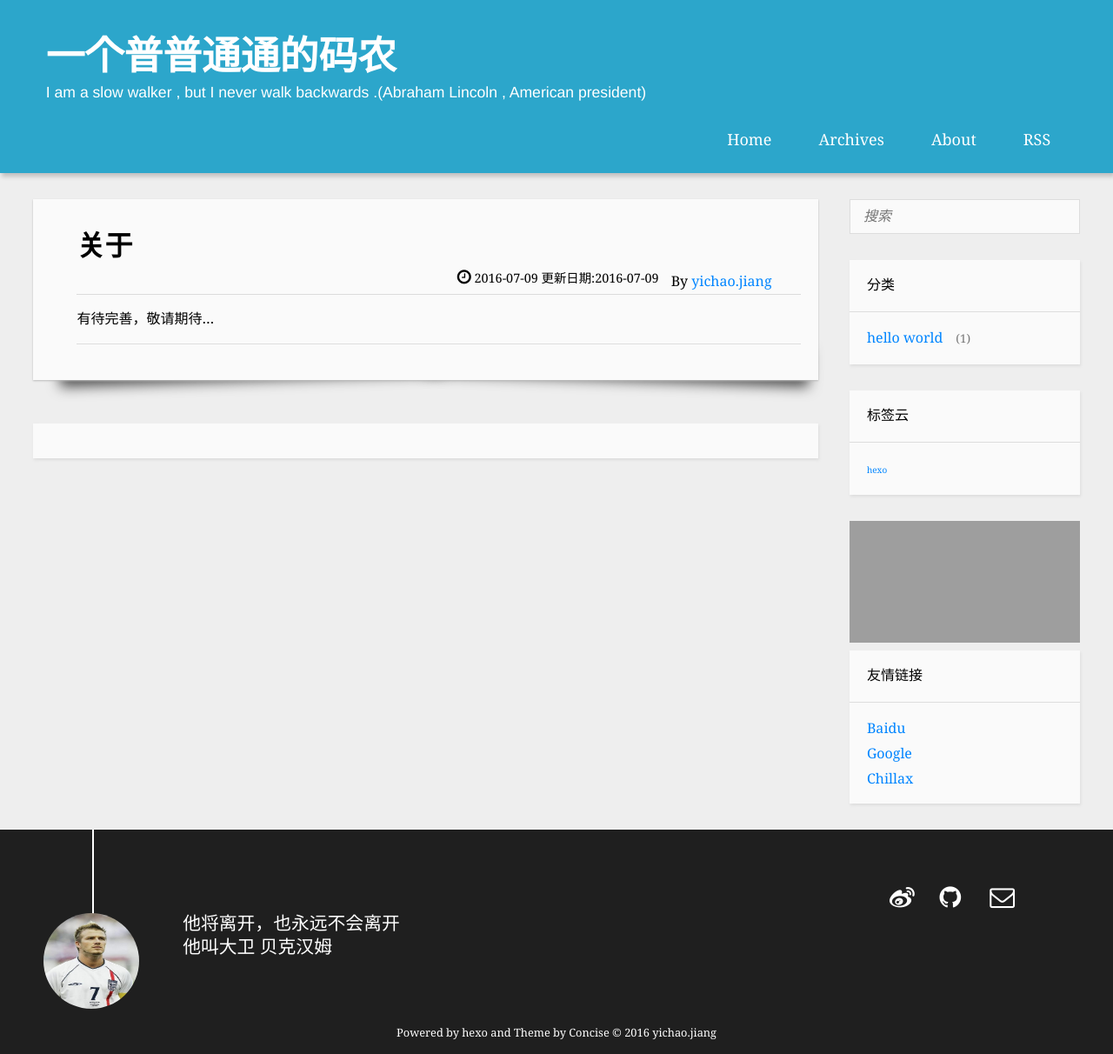
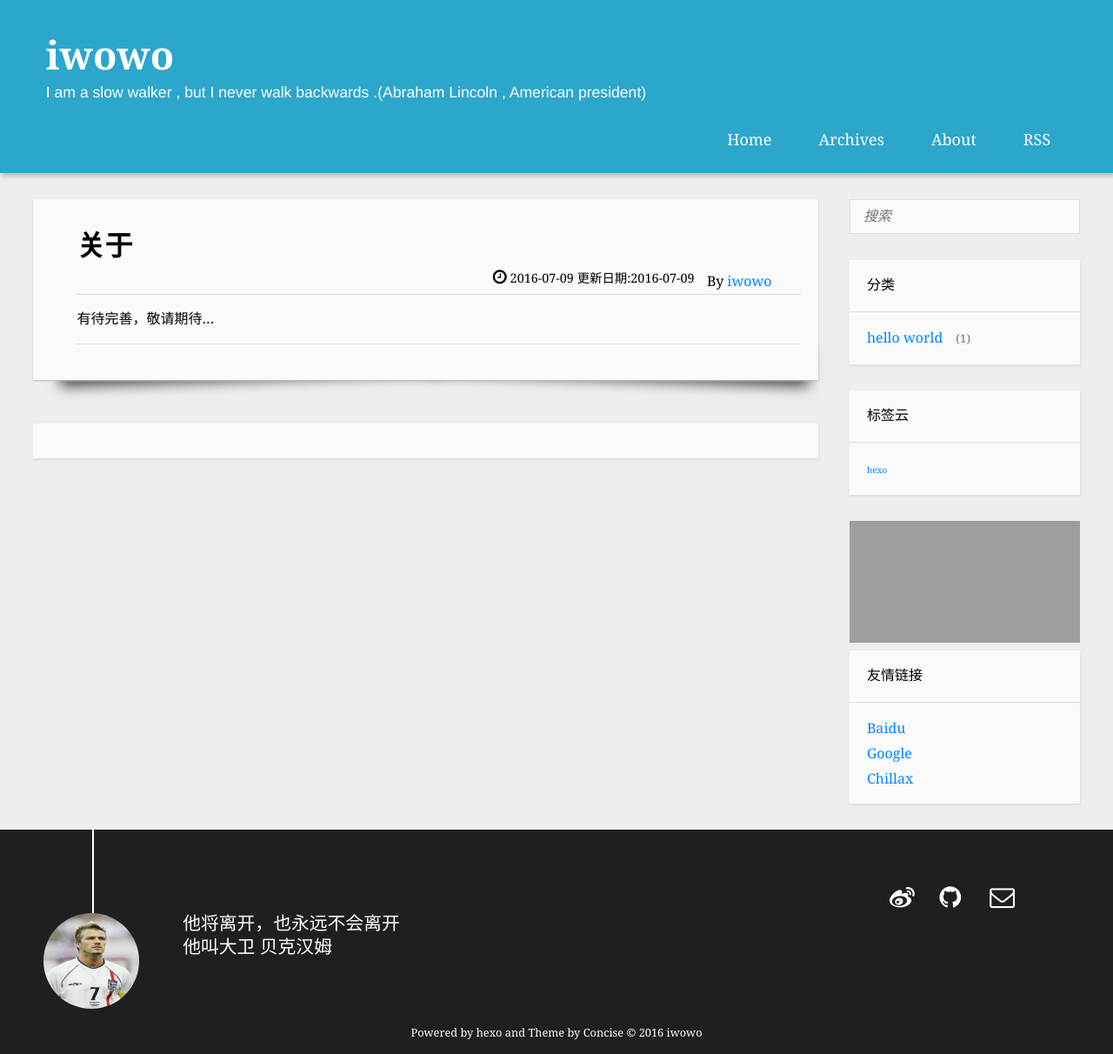
Before and after one commit to wowojyc/iwowo, a plain HTML site: page about/index.html in a window 1280 px wide. Shown: the whole page at 87% size. Drawn offline with nearby package versions, Linux system fonts and the light colour scheme; some packages are replaced by stand-ins of ours; no server answers; grey boxes are pictures that could not be loaded; a script that the page names is missing; a web font is replaced by a local one.

Commit message:
Site updated: 2016-07-09 16:53:58

```diff
--- a/about/index.html
+++ b/about/index.html
@@ -15,8 +15,8 @@
 	})();
 	</script>
 
-  <title>关于 | 一个普普通通的码农</title>
-  <meta name="author" content="yichao.jiang">
+  <title>关于 | iwowo</title>
+  <meta name="author" content="iwowo">
 
   <meta name="description" content="To be better">
 
@@ -24,14 +24,14 @@
   <meta name="viewport" content="width=device-width, initial-scale=1, maximum-scale=1">
 
   <meta property="og:title" content="关于"/>
-  <meta property="og:site_name" content="一个普普通通的码农"/>
+  <meta property="og:site_name" content="iwowo"/>
 
 
     <meta property="og:image" content="undefined"/>
 
 
   <link href="/imgs/2.ico" rel="icon" type="image/x-ico">
-  <link rel="alternate" href="/atom.xml" title="一个普普通通的码农" type="application/atom+xml">
+  <link rel="alternate" href="/atom.xml" title="iwowo" type="application/atom+xml">
   <link rel="stylesheet" href="/css/style.css" media="screen" type="text/css">
   <!--[if lt IE 9]><script src="//html5shiv.googlecode.com/svn/trunk/html5.js"></script><![endif]-->
   <script src="//libs.baidu.com/jquery/1.8.0/jquery.min.js"></script>
@@ -42,7 +42,7 @@
   <header><div>
 
 			<div id="textlogo">
-				<h1 class="site-name">一个普普通通的码农</h1>
+				<h1 class="site-name">iwowo</h1>
 				<h2 class="blog-motto">I am a slow walker , but I never walk backwards .(Abraham Lincoln , American president)</h2>
 			</div>
 			<nav class="animated">
@@ -69,7 +69,7 @@
   </h1>
   <p class="article-author">By
 
-      <a href="http://wowojyc.github.io" title="yichao.jiang">yichao.jiang</a>
+      <a href="http://wowojyc.github.io" title="iwowo">iwowo</a>
     </p>
   <p class="article-time">
     <time datetime="2016-07-09T08:10:45.000Z" itemprop="datePublished">2016-07-09</time>
@@ -229,7 +229,7 @@ with(document)0[
 	</div>
 		<p class="copyright">Powered by <a href="http://hexo.io" target="_blank" title="hexo">hexo</a> and Theme by <a href="https://github.com/huangjunhui/concise" target="_blank" title="Concise">Concise</a> © 2016
 
-		<a href="http://wowojyc.github.io/about" target="_blank" title="yichao.jiang">yichao.jiang</a>
+		<a href="http://wowojyc.github.io/about" target="_blank" title="iwowo">iwowo</a>
 
 		</p>
 </div>
--- a/atom.xml
+++ b/atom.xml
@@ -1,6 +1,6 @@
 <?xml version="1.0" encoding="utf-8"?>
 <feed xmlns="http://www.w3.org/2005/Atom">
-  <title><![CDATA[一个普普通通的码农]]></title>
+  <title><![CDATA[iwowo]]></title>
   <subtitle><![CDATA[I am a slow walker , but I never walk backwards .(Abraham Lincoln , American president)]]></subtitle>
   <link href="/atom.xml" rel="self"/>
   <link href="http://wowojyc.github.io/"/>
@@ -8,7 +8,7 @@
   <id>http://wowojyc.github.io/</id>
 
   <author>
-    <name><![CDATA[yichao.jiang]]></name>
+    <name><![CDATA[iwowo]]></name>
 
   </author>
 
```
Also changed, not shown: 2016/07/08/hello-world/index.html (+7 -7 lines), archives/2016/07/index.html (+6 -6 lines), archives/2016/index.html (+6 -6 lines), archives/index.html (+6 -6 lines), categories/hello-world/index.html (+6 -6 lines), index.html (+6 -6 lines), tags/hexo/index.html (+6 -6 lines).
